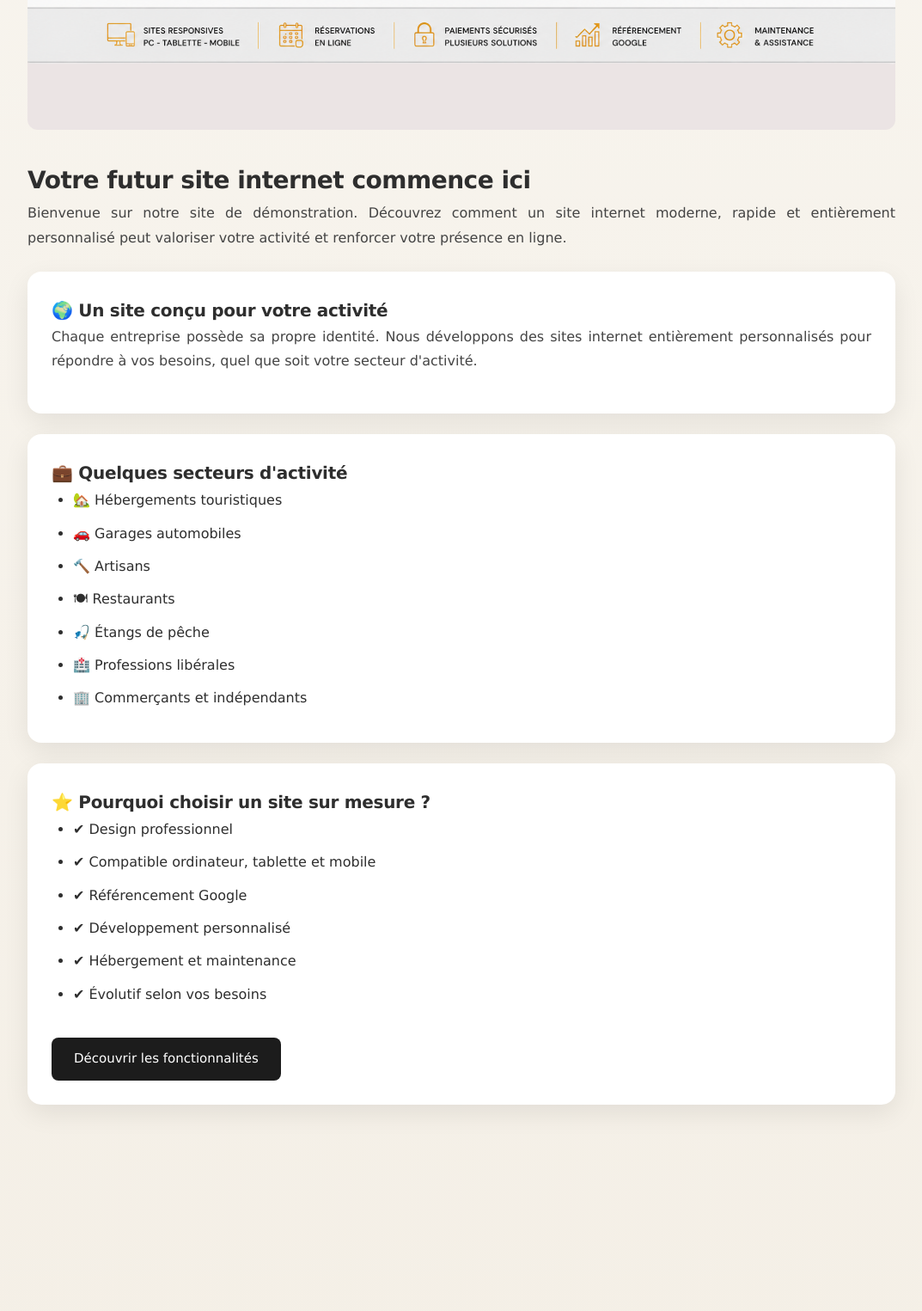
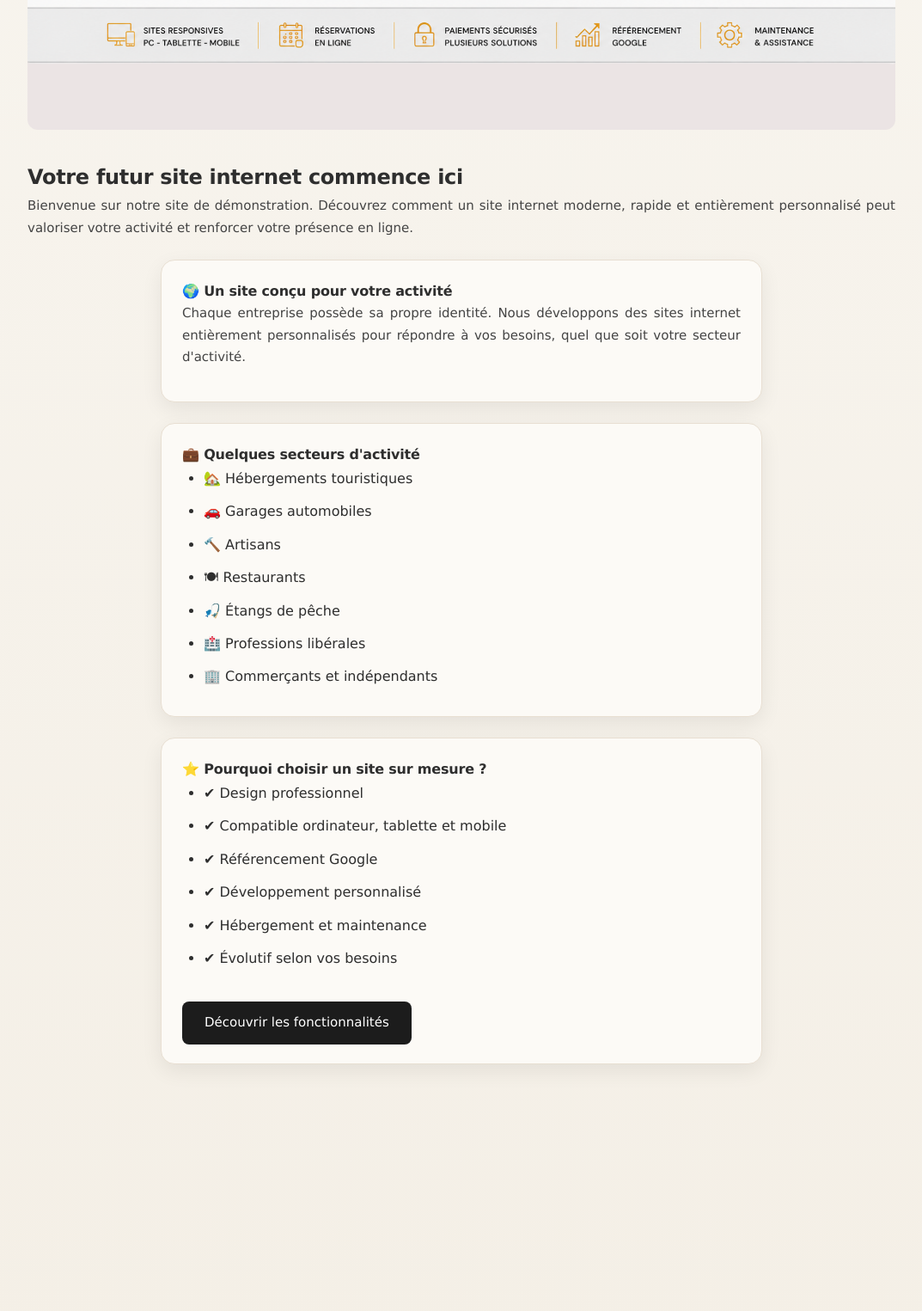
Before and after one commit to MSEDIT-1304/demo-site-web, a Flask app: page / in a window 1280 px wide. Shown: the part 496-2021 px from the top of the page at 86% size, without its empty margins (103-1176 px from the left). Run offline with Flask 3, Linux system fonts and the light colour scheme.

Commit message:
Update style.css

```diff
--- a/static/style.css
+++ b/static/style.css
@@ -78,25 +78,25 @@ body{
 /* ===== TITRES ===== */
 
 h1{
-    font-size:28px;
+    font-size:24px;
     font-weight:700;
-    letter-spacing:-0.5px;
+    letter-spacing:-0.3px;
 }
 
 h2{
-    font-size:20px;
+    font-size:16px;
     font-weight:600;
-    letter-spacing:-0.3px;
+    letter-spacing:-0.2px;
 }
 
 
 /* ===== PARAGRAPHES ===== */
 
 p{
-    font-size:16px;
+    font-size:15px;
     color:#444;
-    line-height:1.8;
-    margin-bottom:18px;
+    line-height:1.7;
+    margin-bottom:16px;
     text-align:justify;
 }
 
@@ -130,26 +130,32 @@ li{
 /* ===== CARTES ===== */
 
 .carte{
-    background:#fff;
-    border:none;
+    background:#FCFAF6;
+    border:1px solid #E8DFD2;
     border-radius:16px;
-    padding:28px;
-    margin:24px 0;
-    box-shadow:0 10px 30px rgba(0,0,0,.08);
 
-    transition: transform .25s ease, box-shadow .25s ease;
+    width:100%;
+    max-width:700px;
+
+    margin:24px auto;
+
+    padding:22px 24px;
+
+    box-shadow:0 8px 24px rgba(0,0,0,.07);
+
+    transition:transform .25s ease, box-shadow .25s ease;
 }
 
 .carte:hover{
-    transform:translateY(-3px);
-    box-shadow:0 16px 40px rgba(0,0,0,.12);
+    transform:translateY(-2px);
+    box-shadow:0 12px 30px rgba(0,0,0,.10);
 }
+
 .carte img{
     width:75%;
     display:block;
     margin:0 auto 20px;
 }
-
 /* ===== FOOTER ===== */
 
 footer{
@@ -179,18 +185,18 @@ footer{
 }
 
 h1{
-    font-size:24px;
+    font-size:22px;
 }
 
 h2{
-    font-size:18px;
+    font-size:17px;
 }
 h3{
-    font-size:17px;
+    font-size:15px;
 }
 
 p{
-    font-size:15px;
+    font-size:14px;
 }
 
 img{
```
